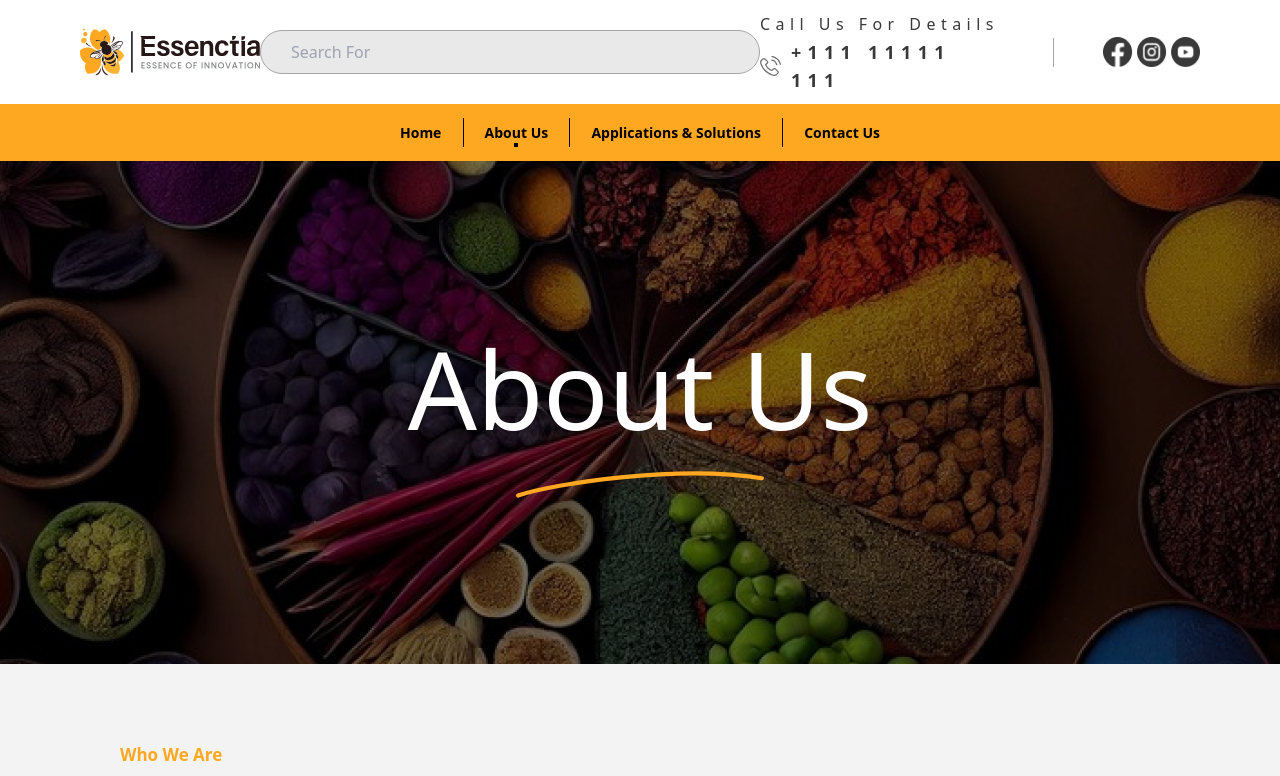
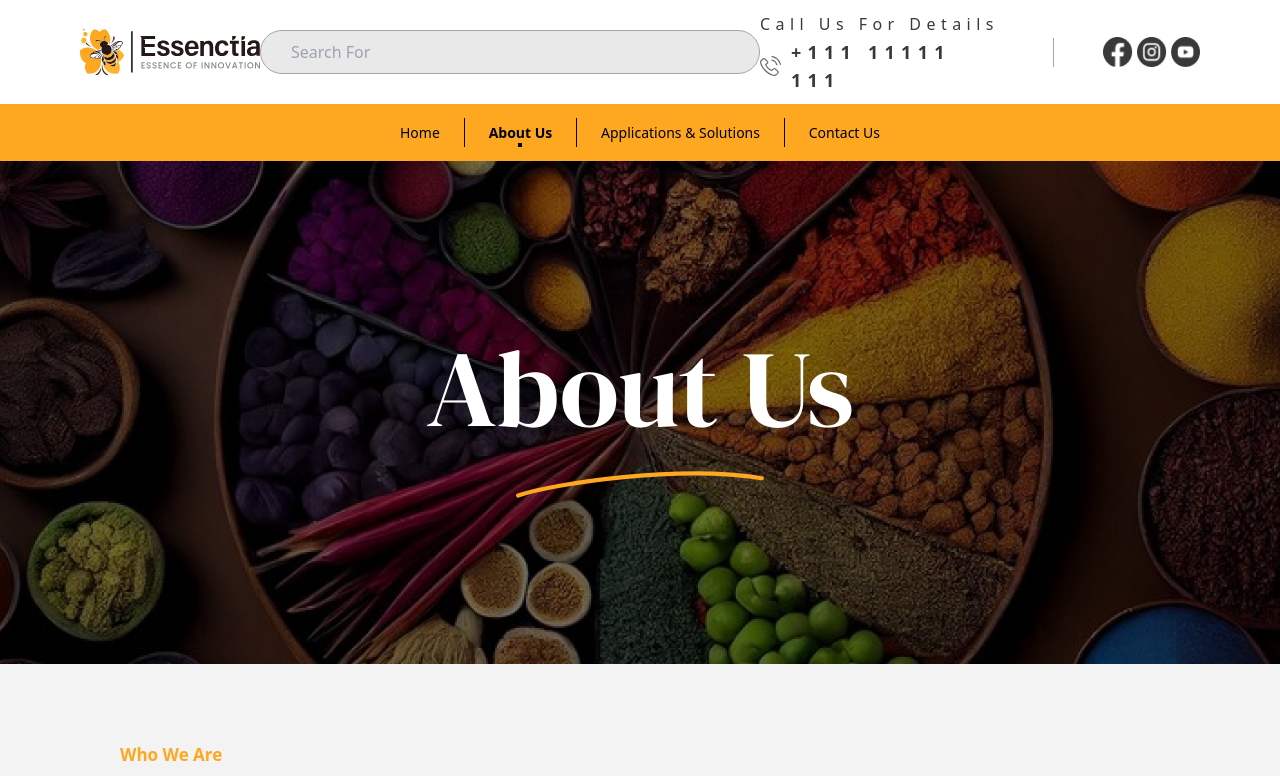
Before and after one commit to hussainn23/Essenctia-2.0, a React (Vite) app: page /about in a window 1280 px wide. Shown: the top 776 px of the page. Built offline with nearby package versions, Linux system fonts and the light colour scheme.

Commit message:
Add font

```diff
--- a/index.html
+++ b/index.html
@@ -2,7 +2,7 @@
 <html lang="en">
   <head>
     <meta charset="UTF-8" />
-    <link rel="icon" type="image/svg+xml" href="/vite.svg" />
+    <link rel="icon" type="image/svg+xml" href="./src/images/essentia.png" />
     <meta name="viewport" content="width=device-width, initial-scale=1.0" />
     <title>Essentia</title>
   </head>
--- a/src/Pages/Compond.jsx
+++ b/src/Pages/Compond.jsx
@@ -3,6 +3,7 @@ import Banner from "../components/Banner";
 import app4 from "../images/app4.png";
 import right from "../images/right.svg";
 import Strip from "../components/Strip";
+import { Link } from "react-router-dom";
 
 const Compond = () => {
   const [selectedIndex, setSelectedIndex] = useState(0);
--- a/src/components/Banner.jsx
+++ b/src/components/Banner.jsx
@@ -15,7 +15,7 @@ const Banner = ({ bannerSrc, title }) => {
       <div className="absolute inset-0 flex justify-center items-center">
         <div className="flex flex-col gap-[22px]">
           <h1
-            className="text-white text-center font-dm-serif-display text-[30.5px] md:text-[80.5px] lg:text-[108.5px] font-normal leading-[30.3px] md:leading-[122.3px] tracking-[-0.385px]"
+            className="text-white text-center dm-serif-display-regular text-[30.5px] md:text-[80.5px] lg:text-[108.5px] font-normal leading-[30.3px] md:leading-[122.3px] tracking-[-0.385px]"
           >
             {title}
           </h1>
--- a/src/components/DropDown.jsx
+++ b/src/components/DropDown.jsx
@@ -27,7 +27,7 @@ const DropDown = ({ onLinkClick }) => {
             <p className="text-black font-dm-sans text-[16px] font-normal leading-normal">
               Dairy
             </p>
-            <Link className="cursor-pointer" to="/flavor" onClick={() => onLinkClick('/flavor')}>
+            <Link to="/flavor" onClick={() => onLinkClick('/flavor')} className={({ isActive }) => (isActive ? 'cursor-pointer nav-link active' : 'nav-link')}>
               <span className="flex items-center gap-[16px] self-stretch">
                 <p className="text-[#FEA821] font-dm-sans text-[16px] font-bold">
                   Explore All
@@ -74,7 +74,7 @@ const DropDown = ({ onLinkClick }) => {
             <p className="text-black font-dm-sans text-[16px] font-normal leading-normal">
               Fajita
             </p>
-            <Link className="cursor-pointer" to="/season" onClick={() => onLinkClick('/season')}>
+            <Link  className={({ isActive }) => (isActive ? 'cursor-pointer nav-link active' : 'nav-link')} to="/season" onClick={() => onLinkClick('/season')}>
               <span className="flex items-center gap-[16px] self-stretch">
                 <p className="text-[#FEA821] font-dm-sans text-[16px] font-bold">
                   Explore All
@@ -118,7 +118,7 @@ const DropDown = ({ onLinkClick }) => {
             <p className="text-black font-dm-sans text-[16px] font-normal leading-normal">
               Anti-caking agents
             </p>
-            <Link className="cursor-pointer" to="/ingredient" onClick={() => onLinkClick('/ingredient')}>
+            <Link  className={({ isActive }) => (isActive ? 'cursor-pointer nav-link active' : 'nav-link')} to="/ingredient" onClick={() => onLinkClick('/ingredient')}>
               <span className="flex items-center gap-[16px] self-stretch">
                 <p className="text-[#FEA821] font-dm-sans text-[16px] font-bold">
                   Explore All
--- a/src/components/Navbar.jsx
+++ b/src/components/Navbar.jsx
@@ -26,6 +26,11 @@ const Navbar = () => {
   const toggleDropdown = () => {
     setIsOpen(!isOpen);
   };
+
+  const dropdownPaths = ["/season", "/flavor", "/ingredient"];
+  const isApplicationsActive = dropdownPaths.includes(location.pathname);
+
+
   return (
     <header>
       <div className="bg-[#fff] w-full flex flex-col md:flex md:flex-row justify-between items-center 2xl:px-[120px] xl:px-[80px] lg:px-[50px] px-[30px]  py-[10px]">
@@ -143,9 +148,9 @@ const Navbar = () => {
         <div className="hidden md:flex items-center justify-between space-x-4 w-full">
           <Link
             to="/"
-            className={`text-black font-poppins text-sm font-semibold leading-7 capitalize relative
+            className={`text-black font-poppins text-sm hover:font-semibold font-normal leading-7 capitalize relative
     transition-all duration-150 ease-in
-    ${location.pathname === "/" ? "font-bold" : ""}`}
+    ${location.pathname === "/" ? "font-semibold" : ""}`}
           >
             Home
             <span
@@ -158,8 +163,8 @@ const Navbar = () => {
           <span className="w-[1px] h-[29px] bg-[#000]"></span>
           <Link
             to="/about"
-            className={`text-black font-poppins text-sm font-semibold  leading-7 capitalize relative
-          ${location.pathname === "/about" ? "font-bold" : ""}`}
+            className={`text-black font-poppins text-sm font-normal hover:font-semibold leading-7 capitalize relative
+          ${location.pathname === "/about" ? "font-semibold" : ""}`}
           >
             About Us
             <span
@@ -173,31 +178,29 @@ const Navbar = () => {
             onMouseEnter={() => setIsDropdownOpen(true)}
             onMouseLeave={() => setIsDropdownOpen(false)}
             className="relative group"
-
           >
             <Link
-              className={`text-black font-poppins text-sm font-semibold leading-7 pb-4 capitalize relative `}
+              className={`text-black font-poppins text-sm font-normal hover:font-semibold leading-7 pb-4 capitalize relative ${
+                isApplicationsActive ? "font-semibold" : ""
+              }`}
             >
               Applications & Solutions
-              {/* Show dot if /applications is active or any dropdown link is selected */}
-              {/* <span
-            className={`absolute block w-1 h-1 bg-black left-1/2 transform -translate-x-1/2 bottom-0 transition-opacity `}
-          ></span> */}
             </Link>
+            {isApplicationsActive && (
+              <span className="absolute block w-1 h-1 bg-black left-1/2 transform -translate-x-1/2 bottom-[-4px]"></span>
+            )}
             {isDropdownOpen && (
               <div className="absolute left-[-960px] mt-3">
-                {/* Pass handleDropdownLinkClick to DropDown to handle active link state */}
-                <DropDown onLinkClick={handleDropdownLinkClick} />
+                <DropDown />
               </div>
             )}
           </div>
-
           <span className="w-[1px] h-[29px] bg-[#000]"></span>
 
           <Link
             to="/contact"
-            className={`text-black font-poppins text-sm font-semibold  transition-all dura leading-7 capitalize relative
-          ${location.pathname === "/contact" ? "" : ""}`}
+            className={`text-black font-poppins text-sm font-normal hover:font-semibold transition-all dura leading-7 capitalize relative
+          ${location.pathname === "/contact" ? "font-semibold" : ""}`}
             style={{ width: "auto" }}
           >
             Contact Us
@@ -213,29 +216,29 @@ const Navbar = () => {
           <div className="md:hidden flex flex-col items-center  bg-[#FEA821] p-4 absolute top-[270px] left-0 right-0 z-10">
             <Link
               to="/"
-              className="text-black font-poppins  text-sm font-semibold leading-7 capitalize"
+              className="text-black font-poppins  text-sm font-normal leading-7 capitalize"
               onClick={toggleMenu}
             >
               Home
             </Link>
-            90
+
             <Link
               to="/about"
-              className="text-black font-poppins text-sm font-semibold leading-7 capitalize"
+              className="text-black font-poppins text-sm font-normal leading-7 capitalize"
               onClick={toggleMenu}
             >
               About Us
             </Link>
             <Link
-              to="/applications"
-              className="text-black font-poppins text-sm font-semibold leading-7 capitalize"
+              to="/flavor"
+              className="text-black font-poppins text-sm font-normal leading-7 capitalize"
               onClick={toggleMenu}
             >
               Applications & Solutions
             </Link>
             <Link
               to="/contact"
-              className="text-black font-poppins text-sm font-semibold leading-7 capitalize"
+              className="text-black font-poppins text-sm font-normal leading-7 capitalize"
               onClick={toggleMenu}
             >
               Contact Us
--- a/src/components/Sections/Slider.jsx
+++ b/src/components/Sections/Slider.jsx
@@ -9,8 +9,8 @@ import Button from "../Button";
 const images = [slider1, slider2, slider3];
 const titles = [
   "Unlocking the Taste\nof Tradition",
-  "Embracing New Flavors\nin Every Dish",
-  "A Culinary Journey\nThrough Time",
+  "Unlocking the Taste\nof Tradition",
+  "Unlocking the Modern\nInterpretation",
 ];
 const descriptions = [
   [
@@ -64,7 +64,7 @@ const Carousel = () => {
                       : { opacity: 0, y: -100 }
                   }
                   transition={{ duration: 0.7 }}
-                  className="text-white text-center md:px-8 lg:px-0 font-dm-serif-display text-[14.5px] md:text-[80.5px] lg:text-[108.5px] font-normal md:leading-[122.3px] tracking-[-0.385px]"
+                  className="text-white text-center md:px-8 lg:px-0 dm-serif-display-regular text-[14.5px] md:text-[80.5px] lg:text-[108.5px] font-normal md:leading-[122.3px] tracking-[-0.385px]"
                 >
                   {titles[index].split("\n").map((line, idx) => (
                     <span key={idx}>
--- a/src/index.css
+++ b/src/index.css
@@ -1,8 +1,20 @@
+@import url('https://fonts.googleapis.com/css2?family=DM+Serif+Display:ital@0;1&display=swap');
 @tailwind base;
 @tailwind components;
 @tailwind utilities;
 
 
+.dm-serif-display-regular {
+  font-family: "DM Serif Display", serif;
+  font-weight: 400;
+  font-style: normal;
+}
+
+.dm-serif-display-regular-italic {
+  font-family: "DM Serif Display", serif;
+  font-weight: 400;
+  font-style: italic;
+}
 
 #menu-toggle:checked + #menu{
     display: block;
--- a/tailwind.config.js
+++ b/tailwind.config.js
@@ -7,7 +7,7 @@ export default {
   theme: {
     extend: {
       fontFamily: {
-        'dm-sans': ['DM Sans', 'sans-serif'],
+        'dm-sans': ['DM Sans', 'sans-serif', "DM Serif Display"],
       },
     },
   },
```
Also changed, not shown: src/images/essentia.png (added).
